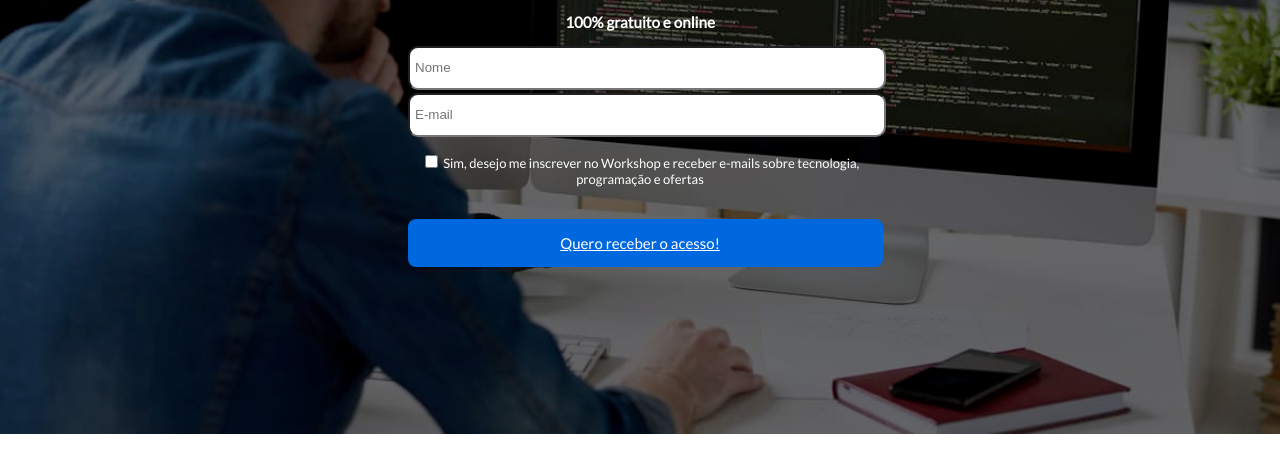
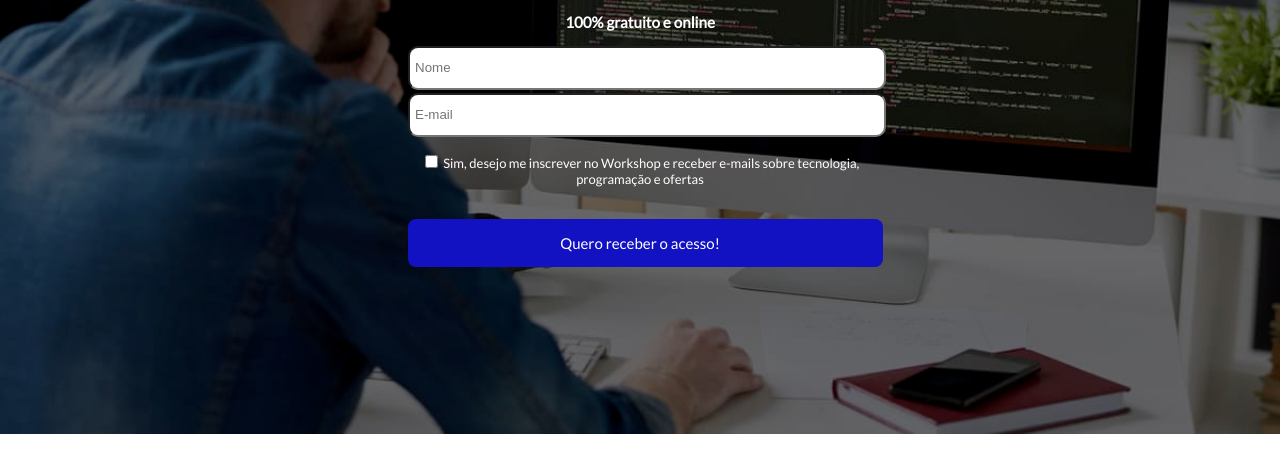
Before and after one commit to vradriano/curso-dev-fullstack, a plain HTML site: page Pagina de Captura/index.html in a window 1280 px wide. In both pictures the pointer is over the link "Quero receber o acesso!". Shown: the part 277-750 px from the top of the page. Drawn offline with Linux system fonts and the light colour scheme.

Commit message:
Adicionado hover e remoção de underline.

```diff
--- a/Pagina de Captura/style.css
+++ b/Pagina de Captura/style.css
@@ -55,4 +55,9 @@ a {
     padding-top: 15px;
     padding-right: 11px;
     border-radius: 8px;
+    text-decoration: none;
 }
+
+a:hover {
+    background-color: rgb(18, 18, 194);
+}
```
